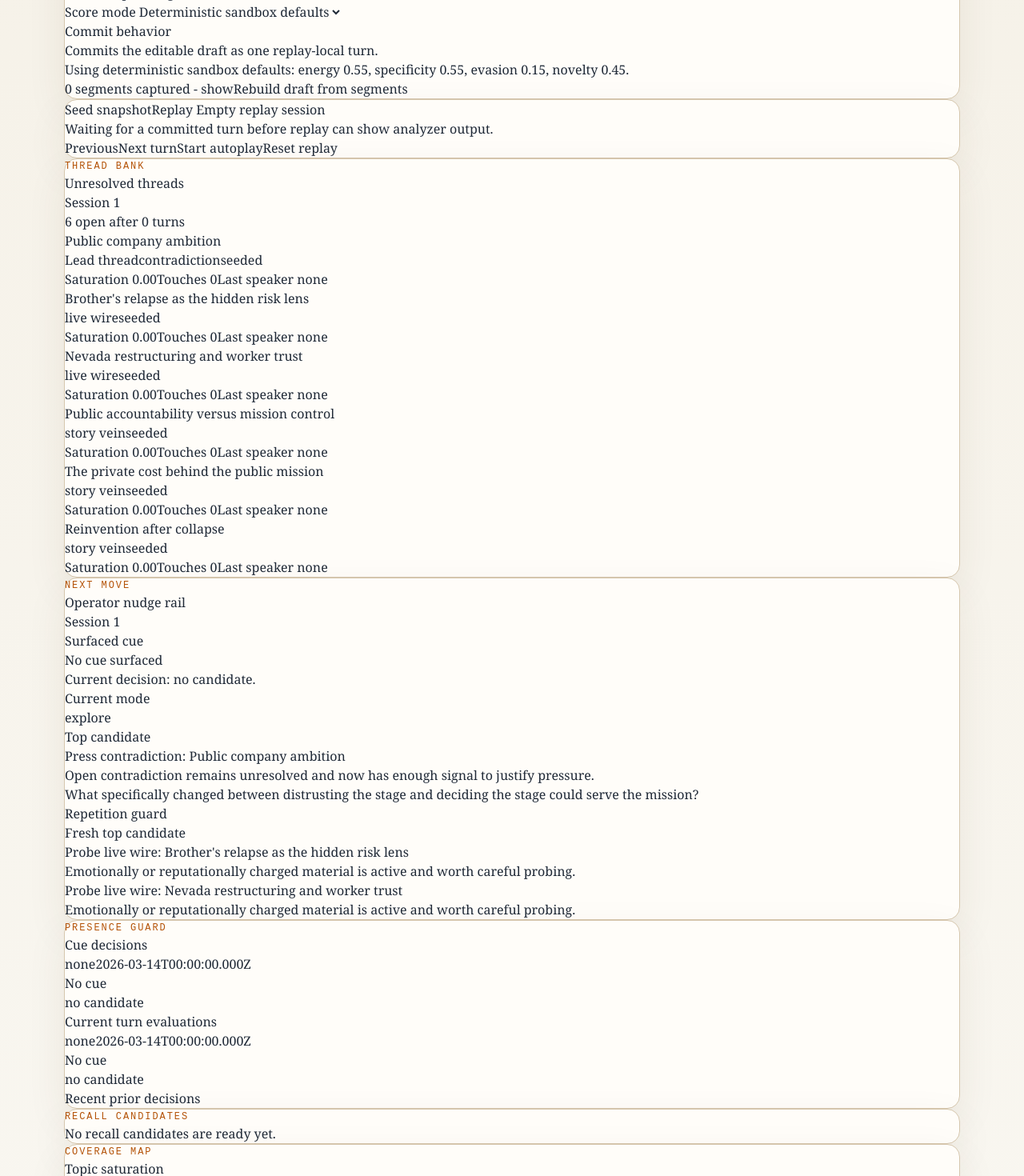
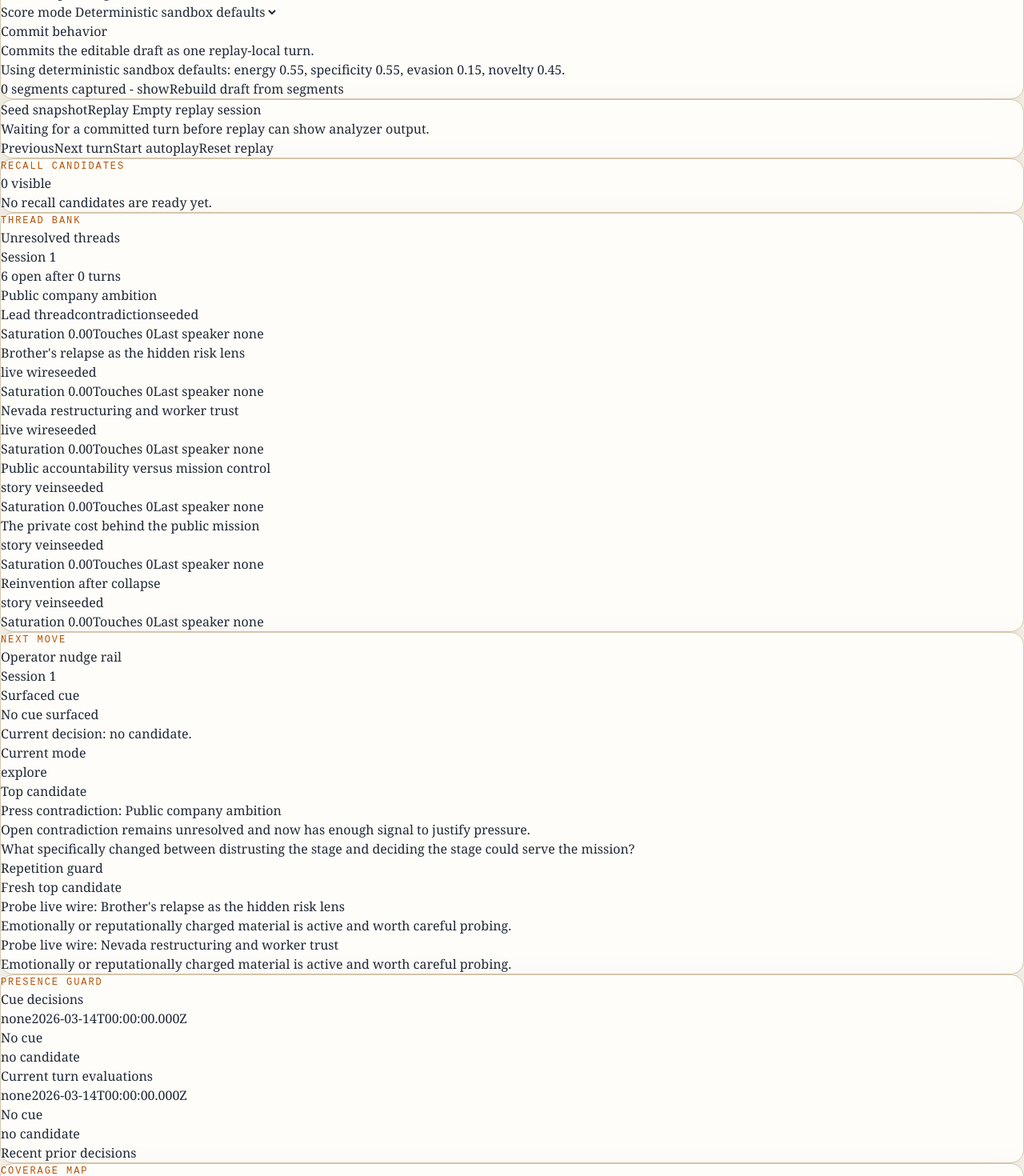
Before and after one commit to DillonPatterson/CuedUp, a Next.js app: page /interview/1/replay in a window 1280 px wide. Shown: the part 1020-2490 px from the top of the page at 80% size. Built offline with nearby package versions, Linux system fonts and the light colour scheme.

Commit message:
Tighten replay workspace layout for faster testing

```diff
--- a/app/interview/[sessionId]/replay/page.tsx
+++ b/app/interview/[sessionId]/replay/page.tsx
@@ -1,43 +1,50 @@
 import { notFound } from "next/navigation";
 import { InterviewReplay } from "@/components/live/interview-replay";
 import { getMockInterviewSession } from "@/lib/mock/interview-session";
+import { buildFreshReplayHandoff } from "@/lib/replay/fresh-workspace";
 
 type InterviewReplayPageProps = {
   params: Promise<{ sessionId: string }>;
+  searchParams: Promise<{ newInterview?: string }>;
 };
 
 export default async function InterviewReplayPage({
   params,
+  searchParams,
 }: InterviewReplayPageProps) {
   // Session-aware routing is not implemented yet. `sessionId` currently exists
   // for route shape and display only, while `getMockInterviewSession()` always
   // returns the same seeded mock session regardless of URL. The deeper mock
   // session explanation also lives in `lib/mock/interview-session.ts`.
   const { sessionId } = await params;
+  const { newInterview } = await searchParams;
   const session = getMockInterviewSession();
+  const isFreshInterview = newInterview === "1";
 
   if (!session) {
     notFound();
   }
 
   return (
-    <main className="shell px-4 py-10">
+    <main className="mx-auto w-[min(1380px,calc(100%-2rem))] px-4 py-8">
       <header className="mb-6">
         <p className="eyebrow">Replay/debug</p>
         <h1 className="text-4xl font-semibold text-stone-900">
-          {session.guestName} replay surface
+          {isFreshInterview ? "Fresh interview workspace" : "Replay surface"}
         </h1>
         <p className="mt-3 max-w-3xl text-stone-700">
-          Developer and post-session inspection for deterministic transcript
-          playback, engine state, and Presence Guard decisions.
+          {isFreshInterview
+            ? "Blank replay workspace for real speech capture, live sorting preview, and committed-turn inspection."
+            : "Developer and post-session inspection for deterministic transcript playback, engine state, and Presence Guard decisions."}
         </p>
       </header>
       <InterviewReplay
-        displaySessionId={sessionId}
+        displaySessionId={isFreshInterview ? "fresh-interview" : sessionId}
         engineSessionId={session.engineSessionId}
-        guestName={session.guestName}
-        handoff={session.handoff}
-        transcriptTurns={session.transcriptTurns}
+        guestName={isFreshInterview ? "Fresh interview" : session.guestName}
+        handoff={isFreshInterview ? buildFreshReplayHandoff() : session.handoff}
+        transcriptTurns={isFreshInterview ? [] : session.transcriptTurns}
+        initialIsFreshInterview={isFreshInterview}
       />
     </main>
   );
--- a/components/live/interview-replay.tsx
+++ b/components/live/interview-replay.tsx
@@ -10,6 +10,7 @@ import { ReplayListeningSandbox } from "@/components/live/replay-listening-sandb
 import { ReplayUpdatesPanel } from "@/components/live/replay-updates-panel";
 import { ThreadBank } from "@/components/live/thread-bank";
 import { TopicMap } from "@/components/live/topic-map";
+import { buildFreshReplayHandoff } from "@/lib/replay/fresh-workspace";
 import { transcriptTurnSchema } from "@/lib/schemas/transcript";
 import { buildInterviewSessionTimeline } from "@/lib/state/interview-session-timeline";
 import {
@@ -27,6 +28,7 @@ type InterviewReplayProps = {
   guestName: string;
   handoff: DossierLiveHandoff;
   transcriptTurns: TranscriptTurn[];
+  initialIsFreshInterview?: boolean;
 };
 
 const INITIAL_SNAPSHOT_INDEX = 0;
@@ -40,8 +42,6 @@ type ReplaySourceState = {
   label: string;
   detail: string;
 };
-
-const EMPTY_REPLAY_GUEST_ID = "00000000-0000-4000-8000-000000000001";
 
 function isReplaySourceState(value: unknown): value is ReplaySourceState {
   if (typeof value !== "object" || value === null) {
@@ -118,25 +118,13 @@ function buildNewInterviewSource(): ReplaySourceState {
   };
 }
 
-function buildFreshReplayHandoff(): DossierLiveHandoff {
-  return {
-    guestId: EMPTY_REPLAY_GUEST_ID,
-    title: "Fresh interview workspace",
-    activeStoryVeins: [],
-    liveWires: [],
-    contradictionCandidates: [],
-    followUpOpportunities: [],
-    openingPaths: [],
-    audienceHooks: [],
-  };
-}
-
 export function InterviewReplay({
   displaySessionId,
   engineSessionId,
   guestName,
   handoff,
   transcriptTurns,
+  initialIsFreshInterview = false,
 }: InterviewReplayProps) {
   void guestName;
   const searchParams = useSearchParams();
@@ -147,11 +135,14 @@ export function InterviewReplay({
   const [replayTurnMetadata, setReplayTurnMetadata] = useState<
     Record<string, ReplayCommittedTurnMetadata>
   >({});
-  const [isFreshInterview, setIsFreshInterview] = useState(false);
+  const [isFreshInterview, setIsFreshInterview] = useState(initialIsFreshInterview);
   const [currentSnapshotIndex, setCurrentSnapshotIndex] = useState(INITIAL_SNAPSHOT_INDEX);
   const [isAutoplaying, setIsAutoplaying] = useState(false);
   const [replaySource, setReplaySource] = useState<ReplaySourceState>(
-    buildSeededReplaySource,
+    () =>
+      initialIsFreshInterview
+        ? buildNewInterviewSource()
+        : buildSeededReplaySource(),
   );
   const [restoreNotice, setRestoreNotice] = useState<string | null>(null);
   const [isUpdatesOpen, setIsUpdatesOpen] = useState(false);
@@ -204,6 +195,10 @@ export function InterviewReplay({
     .reverse();
 
   useEffect(() => {
+    if (searchParams.get("newInterview") === "1") {
+      return;
+    }
+
     const storedReplaySession = readStoredReplaySession(engineSessionId);
 
     if (!storedReplaySession) {
@@ -220,7 +215,7 @@ export function InterviewReplay({
         "Restored browser-local replay session. Review source and snapshot position before continuing.",
       );
     });
-  }, [engineSessionId]);
+  }, [engineSessionId, searchParams]);
 
   useEffect(() => {
     const shouldStartNewInterview = searchParams.get("newInterview") === "1";
@@ -510,6 +505,7 @@ export function InterviewReplay({
         <ReplayUpdatesPanel onClose={() => setIsUpdatesOpen(false)} />
       ) : null}
 
+      <div className="grid gap-6 xl:grid-cols-[minmax(0,1.08fr)_minmax(340px,0.92fr)] xl:items-start">
         <ReplayListeningSandbox
           engineSessionId={engineSessionId}
           replaySourceLabel={replaySource.label}
@@ -517,6 +513,7 @@ export function InterviewReplay({
           onCommitDrafts={(drafts) => handleAppendDrafts(drafts, "sandbox commit")}
         />
 
+        <div className="space-y-6 xl:sticky xl:top-6">
           <ReplayCurrentTurn
             snapshot={currentSnapshot}
             currentTurnIndex={currentTurnIndex}
@@ -530,30 +527,14 @@ export function InterviewReplay({
             onAutoplayToggle={handleAutoplayToggle}
           />
 
-      <div className="grid gap-6 xl:grid-cols-3">
-        <ThreadBank
-          sessionId={displaySessionId}
-          unresolvedThreads={currentSnapshot.unresolvedThreads}
-          turnCount={currentSnapshot.conversationState.turnCount}
-        />
-        <NudgeRail
-          sessionId={displaySessionId}
-          currentMode={currentSnapshot.conversationState.currentMode}
-          staleNudgeGuard={currentSnapshot.conversationState.staleNudgeGuard}
-          candidateNextMoves={currentSnapshot.topMoves}
-          surfacedCue={currentSnapshot.surfaceCue}
-          currentDecision={currentSnapshot.decisionLogEntry}
-        />
-        <PresenceDecisionLog
-          currentDecision={currentSnapshot.decisionLogEntry}
-          guardDecisions={currentSnapshot.guardDecisions}
-          recentDecisions={recentDecisions}
-        />
+          <section className="panel p-6">
+            <div className="flex items-center justify-between gap-3">
+              <p className="eyebrow">Recall candidates</p>
+              <span className="rounded-full bg-stone-100 px-3 py-1 text-[11px] uppercase tracking-[0.14em] text-stone-700">
+                {transcriptOrganization.recallCandidates.length} visible
+              </span>
             </div>
-
-      <section className="panel p-6">
-        <p className="eyebrow">Recall candidates</p>
-        <div className="mt-4 grid gap-3 md:grid-cols-2 xl:grid-cols-4">
+            <div className="mt-4 space-y-3">
               {transcriptOrganization.recallCandidates.length > 0 ? (
                 transcriptOrganization.recallCandidates.slice(0, 4).map((candidate) => (
                   <article
@@ -584,8 +565,30 @@ export function InterviewReplay({
               )}
             </div>
           </section>
+        </div>
+      </div>
 
-      <div className="grid gap-6">
+      <div className="grid gap-6 xl:grid-cols-3">
+        <ThreadBank
+          sessionId={displaySessionId}
+          unresolvedThreads={currentSnapshot.unresolvedThreads}
+          turnCount={currentSnapshot.conversationState.turnCount}
+        />
+        <NudgeRail
+          sessionId={displaySessionId}
+          currentMode={currentSnapshot.conversationState.currentMode}
+          staleNudgeGuard={currentSnapshot.conversationState.staleNudgeGuard}
+          candidateNextMoves={currentSnapshot.topMoves}
+          surfacedCue={currentSnapshot.surfaceCue}
+          currentDecision={currentSnapshot.decisionLogEntry}
+        />
+        <PresenceDecisionLog
+          currentDecision={currentSnapshot.decisionLogEntry}
+          guardDecisions={currentSnapshot.guardDecisions}
+          recentDecisions={recentDecisions}
+        />
+      </div>
+
       <TopicMap
         sessionId={displaySessionId}
         coveredVeins={currentSnapshot.conversationState.coveredVeins}
@@ -594,6 +597,5 @@ export function InterviewReplay({
         closureConfidence={currentSnapshot.conversationState.closureConfidence}
       />
     </div>
-    </div>
   );
 }
--- a/components/live/replay-listening-sandbox.tsx
+++ b/components/live/replay-listening-sandbox.tsx
@@ -727,7 +727,7 @@ export function ReplayListeningSandbox({
         </div>
       ) : null}
 
-      <div className="mt-5 grid gap-3 md:grid-cols-4">
+      <div className="mt-5 grid gap-3 sm:grid-cols-2 xl:grid-cols-4">
         <article className="rounded-2xl border border-stone-200 bg-white/80 p-4">
           <p className="text-xs uppercase tracking-[0.16em] text-stone-500">
             Session state
@@ -827,7 +827,7 @@ export function ReplayListeningSandbox({
               ) : null}
             </div>
 
-            <div className="mt-4 grid gap-3 md:grid-cols-2 xl:grid-cols-4">
+            <div className="mt-4 grid gap-3 sm:grid-cols-2">
               <article className="rounded-2xl border border-stone-200 bg-stone-50/70 p-3">
                 <p className="text-xs uppercase tracking-[0.14em] text-stone-500">
                   Themes
--- /dev/null
+++ b/lib/replay/fresh-workspace.ts
@@ -0,0 +1,16 @@
+import type { DossierLiveHandoff } from "@/types";
+
+const EMPTY_REPLAY_GUEST_ID = "00000000-0000-4000-8000-000000000001";
+
+export function buildFreshReplayHandoff(): DossierLiveHandoff {
+  return {
+    guestId: EMPTY_REPLAY_GUEST_ID,
+    title: "Fresh interview workspace",
+    activeStoryVeins: [],
+    liveWires: [],
+    contradictionCandidates: [],
+    followUpOpportunities: [],
+    openingPaths: [],
+    audienceHooks: [],
+  };
+}
```
Lines whose indentation alone changed are shown as unchanged.
